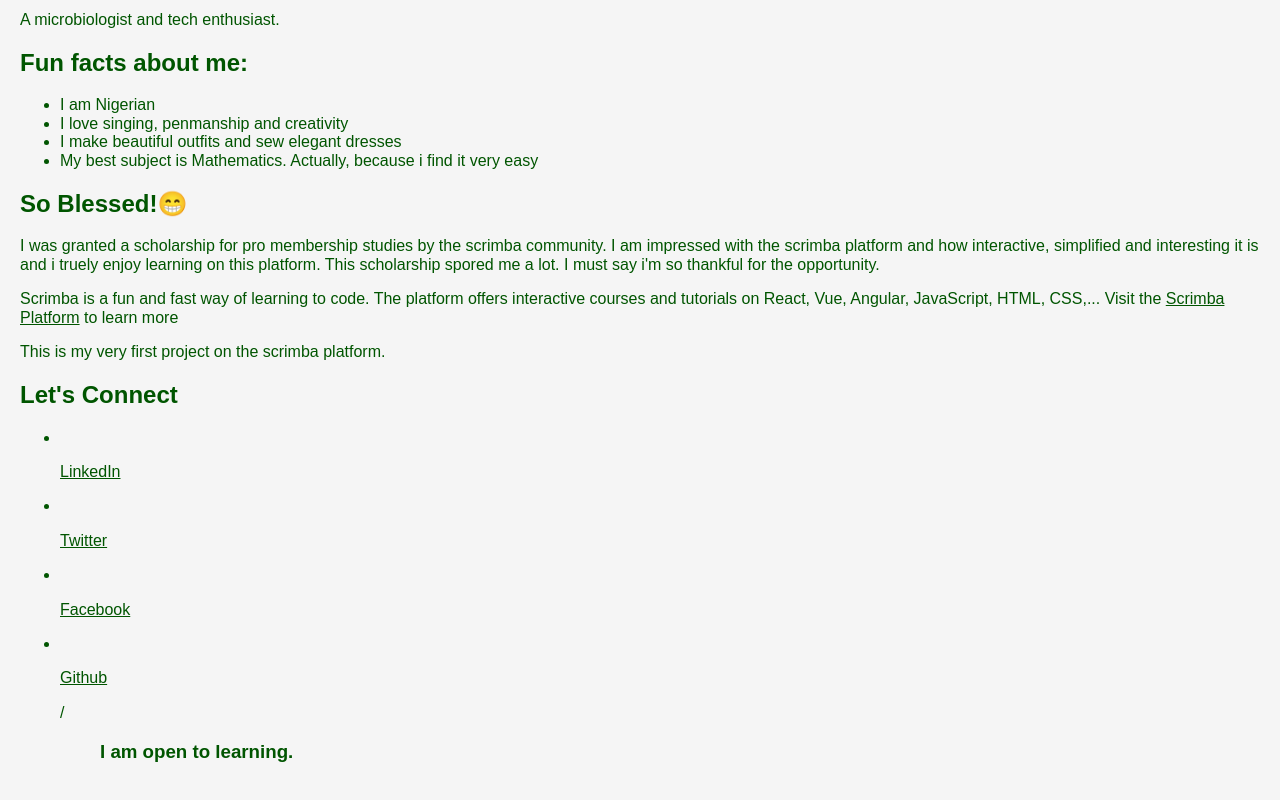
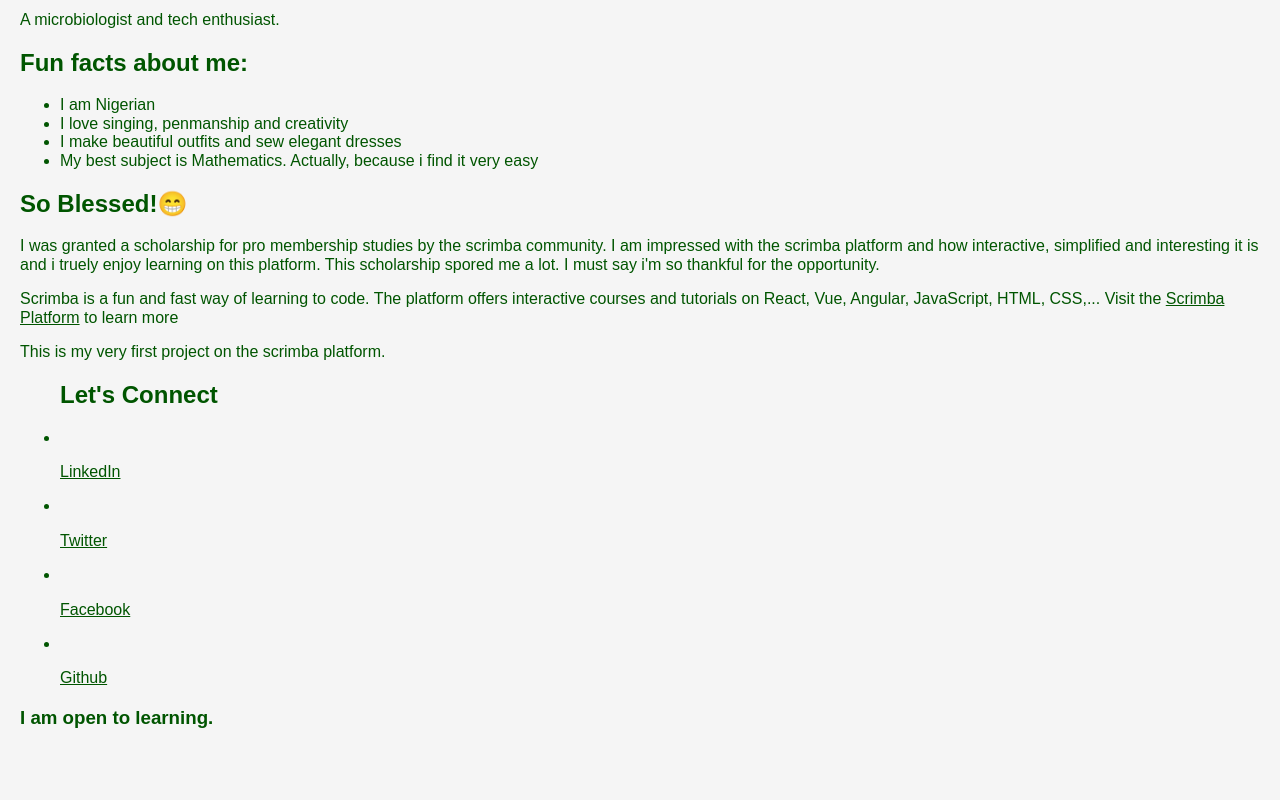
Before and after one commit to Boomni/Personal-Site, a plain HTML site: page index.html in a window 1280 px wide. Shown: the part 428-1228 px from the top of the page. After the commit the page ends 1195 px from the top, so only its background shows below. Drawn offline with nearby package versions, Linux system fonts and the light colour scheme; a script that the page names is missing; a web font is replaced by a local one.

Commit message:
Update index.html

```diff
--- a/index.html
+++ b/index.html
@@ -27,13 +27,13 @@
             <p>Scrimba is a fun and fast way of learning to code. The platform offers interactive courses and tutorials on React, Vue, Angular, JavaScript, HTML, CSS,... Visit the <a href=https://scrimba.com">Scrimba Platform</a> to learn more</p>
             <p>This is my very first project on the scrimba platform.</p>
 
-        <h2>Let's Connect</h2>
-        <ul>
+        <ul><h2>Let's Connect</h2>
+
             <li></li><p><a href="https://www.linkedin.com/in/boomni-jonathan-25429622a/" taget="_blank">LinkedIn</a></p></li>
             <li></li><p><a href="https://twitter.com/rejoiceoye" taget="_blank">Twitter</a></p></li>
             <li></li><p><a href="https://facebook.com/rejoice.bomy" taget="_blank">Facebook</a></p></li>
             <li></li><p><a href="https://github.com/Boomni" taget="_blank">Github</a></p></li>
-        /<ul>
+        </ul>
         <h3>I am open to learning.</h3>
 
     </body>
```
